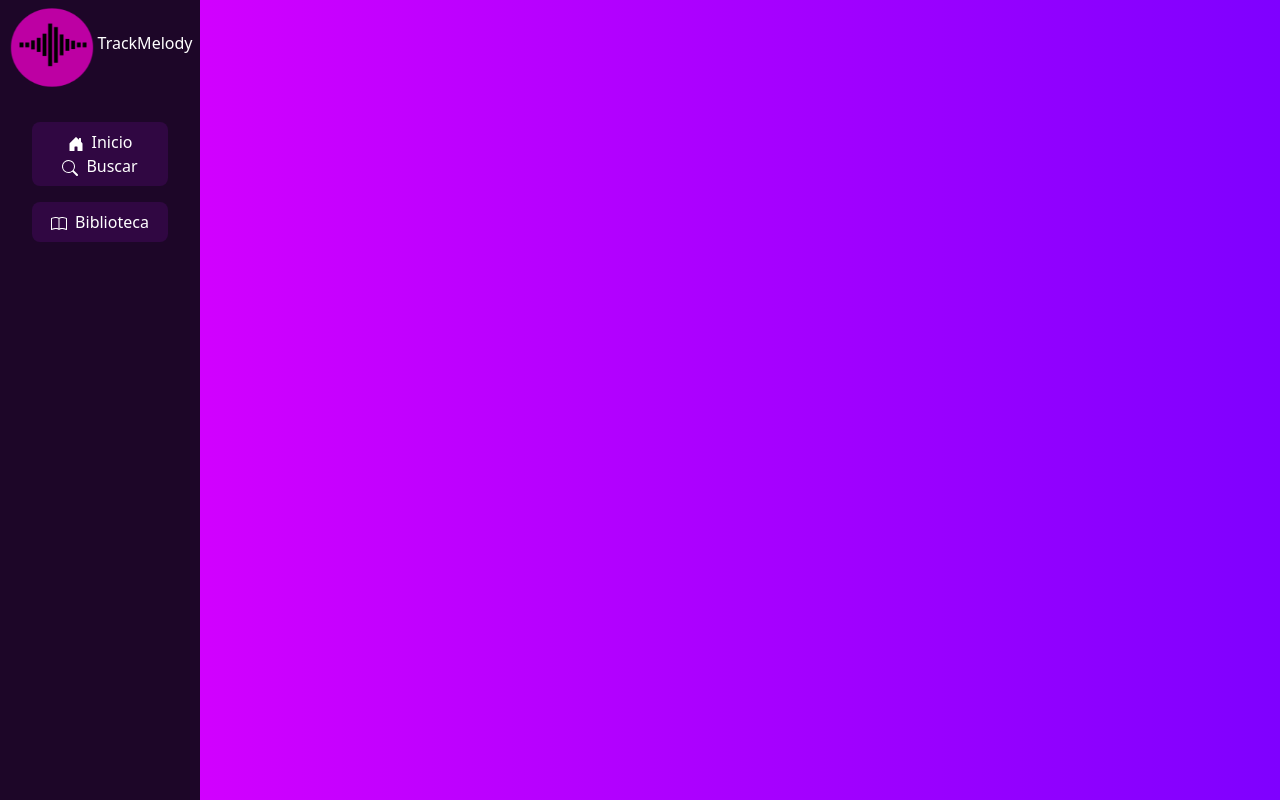
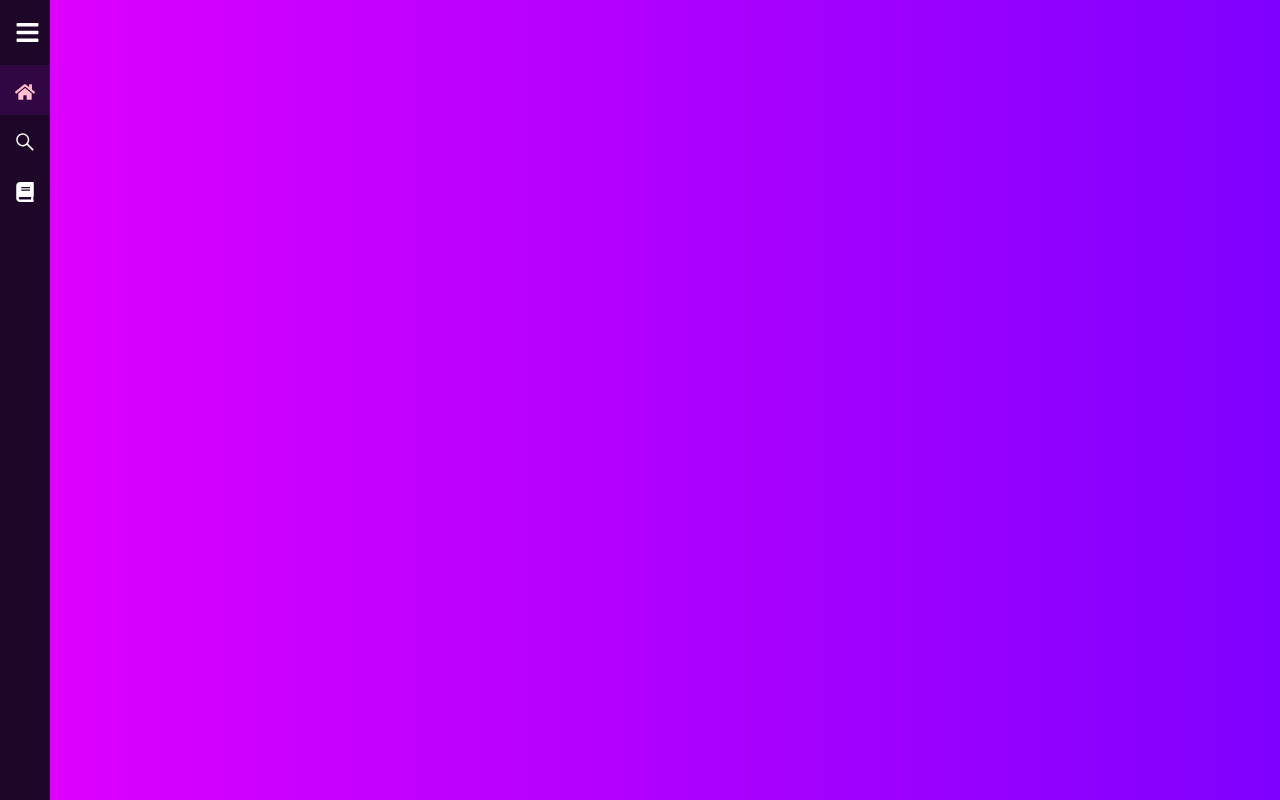
Before and after one commit to Pipasoo/TrackMelody, a React (Vite) app: page /inicio in a window 1280 px wide. Built offline with nearby package versions, Linux system fonts and the light colour scheme.

Commit message:
Add files via upload

```diff
--- a/src/pages/inicio.jsx
+++ b/src/pages/inicio.jsx
@@ -1,32 +1,64 @@
-import React from 'react';
+import React, { useState } from 'react';
 import 'bootstrap/dist/css/bootstrap.min.css';
 import '../App.css';
+import {
+    FaBars,
+    FaBook,
+    FaSistrix,
+    FaHome
+} from "react-icons/fa";
+import { NavLink } from 'react-router-dom';
 import logo from '../componentes/logo.png';
 import { Link } from 'react-router-dom';
-import { HouseDoorFill, Book, Search } from 'react-bootstrap-icons';
 
-function Inicio() {
+const Inicio = ({ children }) => {
+    const [isOpen, setIsOpen] = useState(false);
+    const toggle = () => setIsOpen(!isOpen);
+    const menuItem = [
+        {
+            path: "/inicio",
+            name: "Inicio",
+            icon: <FaHome />
+        },
+        {
+            path: "/",
+            name: "Buscar",
+            icon: <FaSistrix />
+        },
+        {
+            path: "/biblioteca",
+            name: "Biblioteca",
+            icon: <FaBook />
+        },
+
+
+    ]
     return (
-        <div className="sidebar">
-            <Link to="/">
-                <img className='logo' src={logo} alt="Logo" />
-                <font color="white">TrackMelody</font>
-            </Link>
-            <ul>
-                <li>
-                    <div className="violet-container">
-                        <div><Link to="/inicio"><font color="white"><HouseDoorFill className="me-2" />Inicio</font></Link></div>
-                        <div><Link to="/inicio"><font color="white"><Search className="me-2" />Buscar</font></Link></div>
+        <div className="containerR">
+            <div style={{ width: isOpen ? "200px" : "50px" }} className="sidebar">
+                <div style={{ display: isOpen ? "block" : "none" }} className="logo">
+                    <Link to="/">
+                        <img className='logo' src={logo} alt="Logo" />
+                    </Link>
+                </div>
+                <div className="top_section">
+                    <div style={{ marginLeft: isOpen ? "50px" : "0px" }} className="bars">
+                        <FaBars onClick={toggle} />
                     </div>
-                </li>
-                <li>
-                    <div className="violet-container">
-                        <Link to="/"><font color="white"><Book className="me-2" />Biblioteca</font></Link>
-                    </div>
-                </li>
-            </ul>
+                </div>
+                {
+                    menuItem.map((item, index) => (
+                        <NavLink to={item.path} key={index} className="link" activeclassName="active">
+                            <div className="icon">{item.icon}</div>
+                            <div style={{ display: isOpen ? "block" : "none" }} className="link_text">{item.name}</div>
+                        </NavLink>
+                    ))
+                }
+            </div>
+            <main>{children}</main>
         </div>
     );
+
 }
 
 export default Inicio;
```
